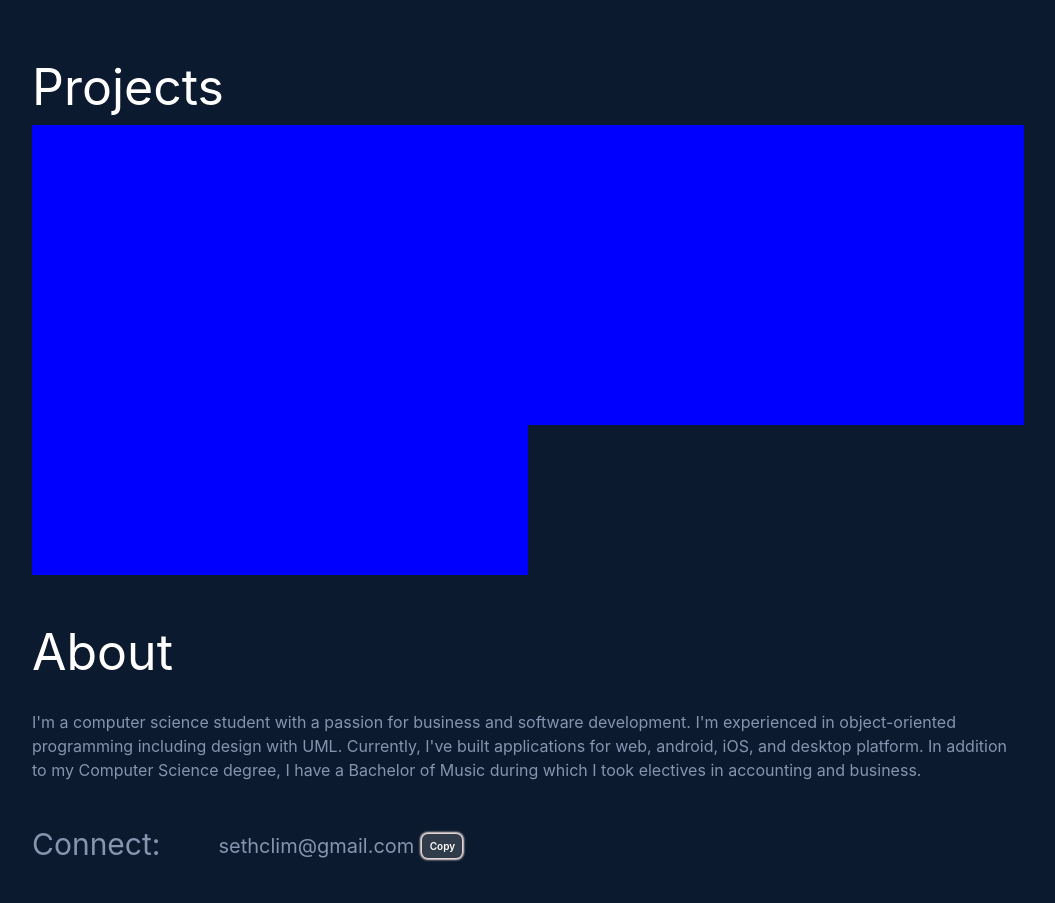
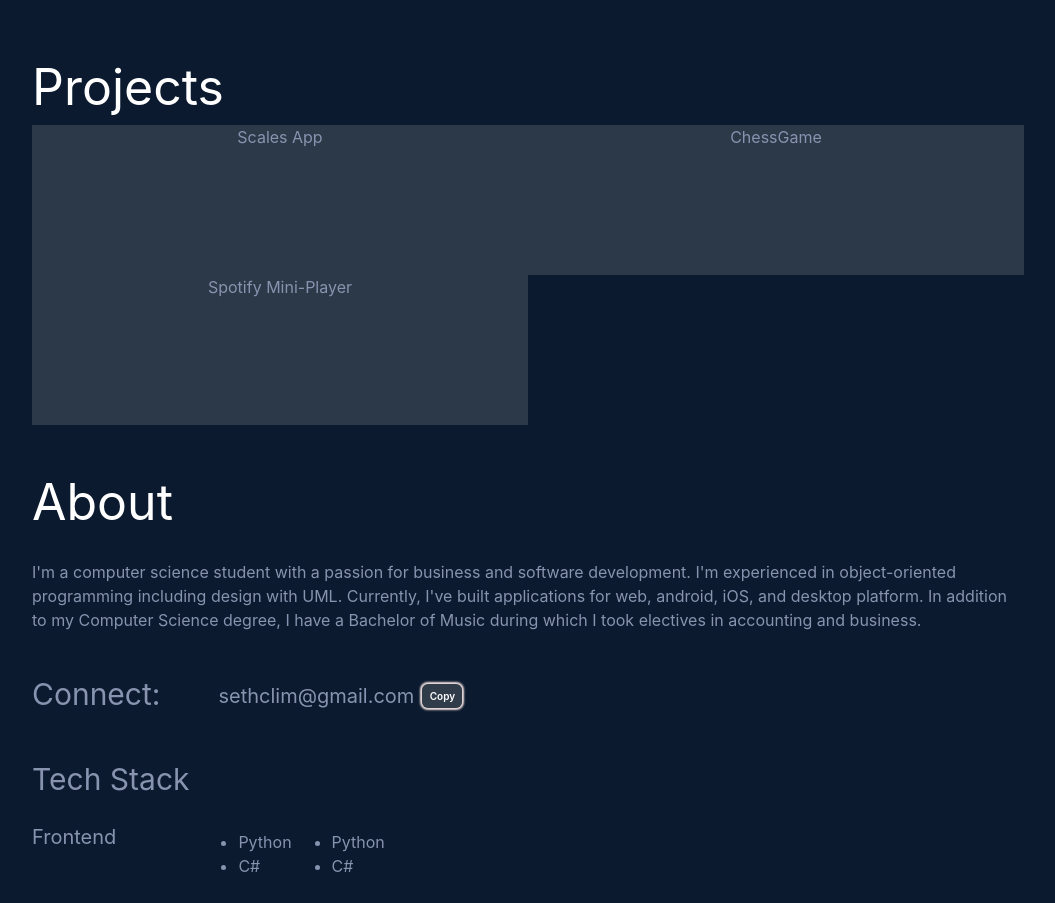
Before and after one commit to sethclim/my-portfolio, a React (Create React App) app: page / in a window 1280 px wide. Shown: the part 780-1683 px from the top of the page, without its empty margins (112-1167 px from the left). Built offline with nearby package versions, Linux system fonts and the light colour scheme; the HTML template or start-up script is replaced by a standard one.

Commit message:
Populated popups with projects

```diff
--- a/src/Components/Sections/project-section.js
+++ b/src/Components/Sections/project-section.js
@@ -6,13 +6,13 @@
 import Spotify from "../../imgs/Spotify.png";
 import ScalesApp2 from "../../imgs/IPhone_X_vector_scalesapp.svg";
 import ScalesApp22 from "../../imgs/IPhone_X_vector_scalesapp2.svg";
-
-import { Flex,  Container, Grid, GridItem, Text, Image, useDisclosure, ModalOverlay,ModalCloseButton,ModalContent,ModalBody,ModalFooter,Button, HStack, VStack } from '@chakra-ui/react'
-
+import Bitbucket from "../SVG/bitbucket";
 
 import Modal from "../modal/modal";
 
-const ProjectItem = () =>{
+import { Flex,  Container, Grid, GridItem, Text, Image, useDisclosure, ModalOverlay,ModalCloseButton,ModalContent,ModalBody,ModalFooter,Button, HStack, VStack, Link } from '@chakra-ui/react'
+
+const ProjectItem = ({image, desc, tech, title, gitLink}) =>{
   const [isShown, setIsShown] = useState(false);
   const [isOpen, setIsOpen] = useState(false);
 
@@ -24,41 +24,39 @@
     }
   }
 
-
   return(
 
-    <GridItem w='150' h='150' bg={!isShown? "blue" : "red" } onClick={toggleModal} onMouseEnter={() => setIsShown(true)}
+    <GridItem w='150' h='150' bg={!isShown? "#FFFFF522" : "#FFFFF533" } onClick={toggleModal} onMouseEnter={() => setIsShown(true)}
 
     onMouseLeave={() => setIsShown(false)} >
+        <VStack>
+          <Text>{title}</Text>
+        </VStack>
 
         <Modal handleClose={toggleModal} isOpen={isOpen}>
-          <Text fontSize={80} color="white">
-            Hello
-          </Text>
-        </Modal>
-       {/* <Modal isOpen={isOpen} onClose={onClose} isCentered size="xl">
-        <ModalOverlay />
-        <ModalContent w="50em">
-          <ModalCloseButton />
-          <ModalBody mt="50px">
+          <HStack>
+            <VStack alignItems="start" justifyContent="start" w="50%" h="500px" pt={5} padding={20}>
+              <Text fontSize={30}>{title}</Text>
+              <Text>{desc}</Text>
+              <HStack>
+                <Text>Tech Stack</Text>
+                {
+                  tech.map(item => {
+                    return <Text>{item}</Text>
+                  })
+                }
+              </HStack>
 
-          <HStack  h="100%">
-            <VStack alignItems="start" w="50%" h="30em">
-              <Text>Scales App</Text>
-              <Text>THis is the scales app</Text>
+              <Link href={gitLink} isExternal>
+                 <Bitbucket className="github" />
+              </Link>
 
             </VStack>
-
-            <VStack h="30em" w="50%">
-              <Image src={ScalesApp22} />
+            <VStack h="100%" w="50%">
+              <Image boxSize='500px' objectFit='fill' src={image} />
             </VStack>
-
           </HStack>
-
-          </ModalBody>
-        </ModalContent>
-      </Modal> */}
-
+        </Modal>
     </GridItem>
   )
 }
@@ -75,66 +73,35 @@
             <Container  maxW='container.lg' paddingBottom="10">
               <Text color="white" fontSize={50}>Projects</Text>
 
+              <Grid templateColumns='repeat(2, 1fr)' gap={0}>
+                <ProjectItem
+                  title="Scales App"
+                  image={ScalesApp22}
+                  tech={["Android", "Kotlin"]}
+                  desc="The goal of the app is to help a musician with their practice routine by providing selected exercises in a randomized order.
+                  Created a multi-page app that passes data between activities, saved data in user preferences, and using libraries to hold business logic.
+                  Includes the ability to generate custom practice routines based on user inputs."
+                  gitLink="https://bitbucket.org/sethclim/scales_app_android/src/master/"  />
 
+                <ProjectItem
+                  title="ChessGame"
+                  image={chessIMG}
+                  tech={["Unity", "C#", "UWP"]}
+                  desc="ChessGame made in unity for the UWP framework.  I implemented and learned about game logic with an object-oriented design, lighting, saving to a binary file.
+                  As well as, saving player preferences, and UI in unity.  I used Visual Studio for scripting and debugging, and the project was managed with version control."
+                  gitLink="https://bitbucket.org/sethclim/chess_game/src/master/" />
 
-              <Grid templateColumns='repeat(2, 1fr)' gap={0}>
-                <ProjectItem />
-                <ProjectItem />
-                <ProjectItem />
-                <ProjectItem />
-                <ProjectItem />
-
+                <ProjectItem
+                  title="Spotify Mini-Player"
+                  img={Spotify}
+                  desc="Built with the React framework and Electron.  This project calls endpoints in the Spotify API and uses the PCKE Authorization flow.
+                  The project also implementes a dynamic dropdown menu and makes use of react context."
+                  tech={["React.JS", "Electron", "JavaScript", "Axios"]}
+                  gitLink="https://bitbucket.org/sethclim/spotify_mini_player/src/master/" />
 
               </Grid>
-
-
-
-
-
             </Container>
           </div>
-
-
-
-
-
-
-          {/* <ProjectR
-            title="ChessGame"
-            img={chessIMG}
-            desc="ChessGame made in unity for the UWP framework.  I implemented and learned about game logic with an object-oriented design, lighting, saving to a binary file.  As well as, saving player preferences, and UI in unity.  I used Visual Studio for scripting and debugging, and the project was managed with version control."
-            tech={["Unity", "C#", "UWP"]}
-            gitLink="https://bitbucket.org/sethclim/chess_game/src/master/"
-            link={false}
-            projectLink="www.dfgio0erg.com"
-          /> */}
-          {/* <Project
-            title="Scales App"
-            img={ScalesApp22}
-            desc="The goal of the app is to help a musician with their practice routine by providing selected exercises in a randomized order. Created a multi-page app that passes data between activities, saved data in user preferences, and using libraries to hold business logic.  Includes the ability to generate custom practice routines based on user inputs."
-            tech={["Android", "Kotlin"]}
-            gitLink="https://bitbucket.org/sethclim/scales_app_android/src/master/"
-            link={false}
-            projectLink="www.dfgio0erg.com"
-          />
-          <Project
-            title="Spotify Mini-Player"
-            img={Spotify}
-            desc="Built with the React framework and Electron.  This project calls endpoints in the Spotify API and uses the PCKE Authorization flow.  The project also implementes a dynamic dropdown menu and makes use of react context."
-            tech={["React.JS", "Electron", "JavaScript", "Axios"]}
-            gitLink="https://bitbucket.org/sethclim/spotify_mini_player/src/master/"
-            link={false}
-            projectLink="https://bitbucket.org/sethclim/spotify_mini_player/src/master/"
-          /> */}
-          {/* <ProjectL
-            title="Photography Portfolio"
-            img={PhotoFolio}
-            desc="A React Website for a photographer.  Includes a sliding gallery using react and jQuery, as well as interactive controls for viewing."
-            tech={["React.JS", "JQuery", "JavaScript"]}
-            gitLink="https://bitbucket.org/sethclim/photography_portfolio/src/master/"
-            link={false}
-            projectLink="www.dfgio0erg.com"
-          /> */}
         </div>
       </div>
     );
--- a/src/Components/modal/modal.module.scss
+++ b/src/Components/modal/modal.module.scss
@@ -17,10 +17,11 @@
 .modalContent {
   width: 70%;
   height: 30%;
-  background-color: #282c34;
-  color: #fff;
+  background-color: #ffffff;
+  color: rgb(0, 0, 0);
   display: flex;
   align-items: center;
   justify-content: center;
-  font-size: 2rem;
+  font-size: 1rem;
+  border-radius: 1rem;
 }
```
